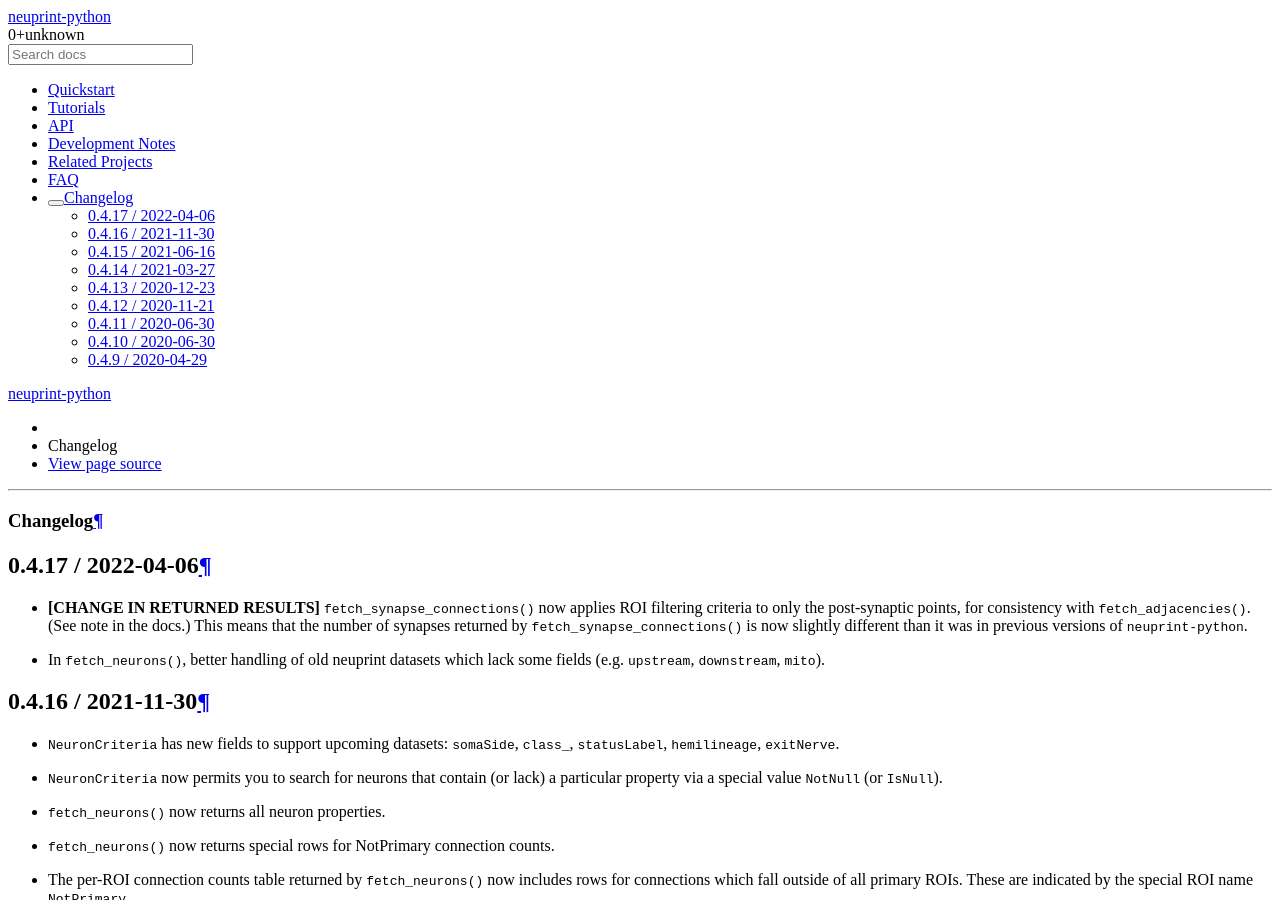
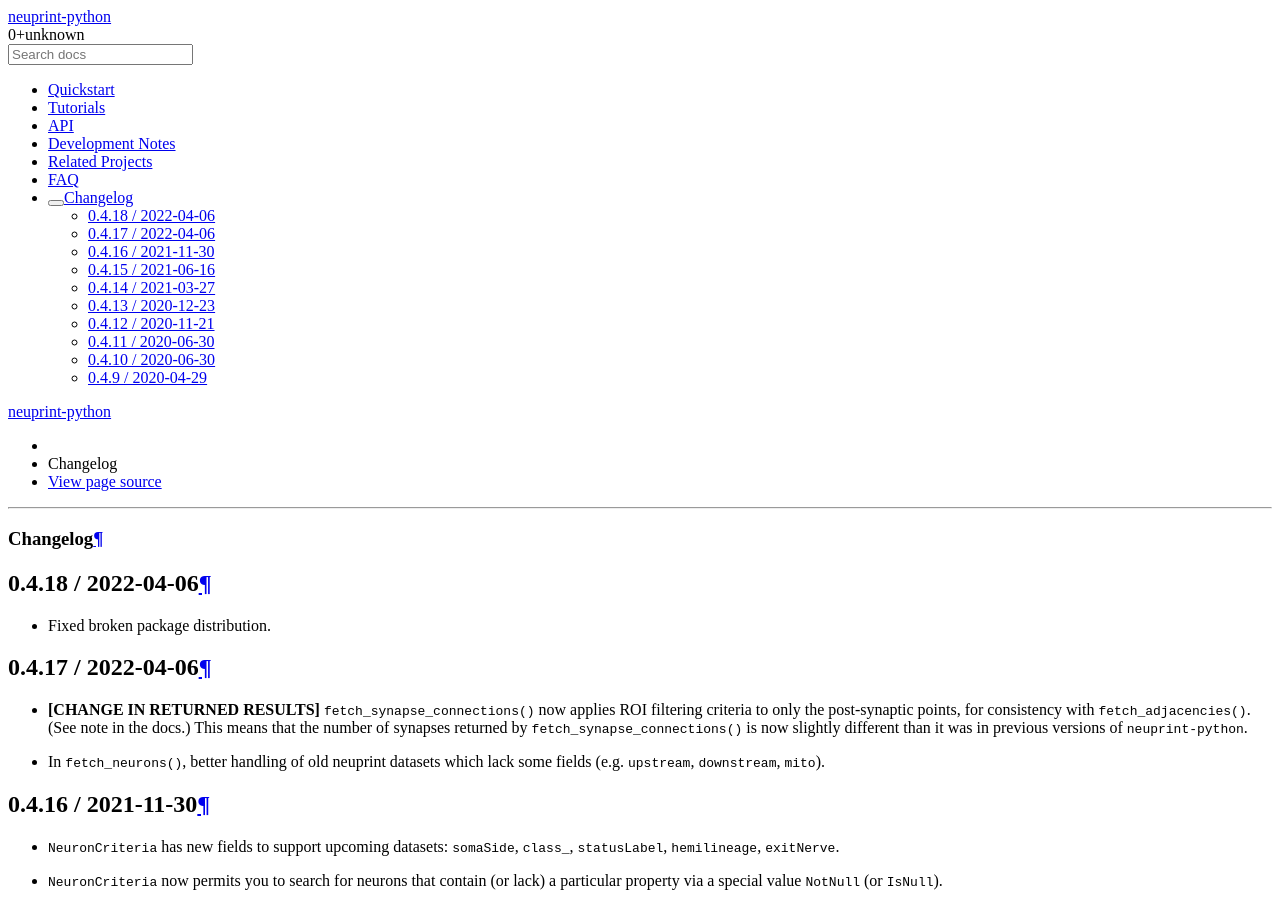
Before and after one commit to connectome-neuprint/neuprint-python, a Sphinx documentation site: the page built from docs/source/changelog.rst, in a window 1280 px wide and 900 px high. Built offline with Sphinx 7.4.7 and the Read the Docs theme 2.0.0, drawn with Linux system fonts in a browser that asks for light colours; pages that are not in the unit, such as notebooks, are missing from menus.

Commit message:
changelog for 0.4.18

```diff
--- a/docs/source/changelog.rst
+++ b/docs/source/changelog.rst
@@ -1,5 +1,10 @@
 Changelog
 =========
+
+0.4.18 / 2022-04-06
+-------------------
+
+- Fixed broken package distribution.
 
 0.4.17 / 2022-04-06
 -------------------
```
